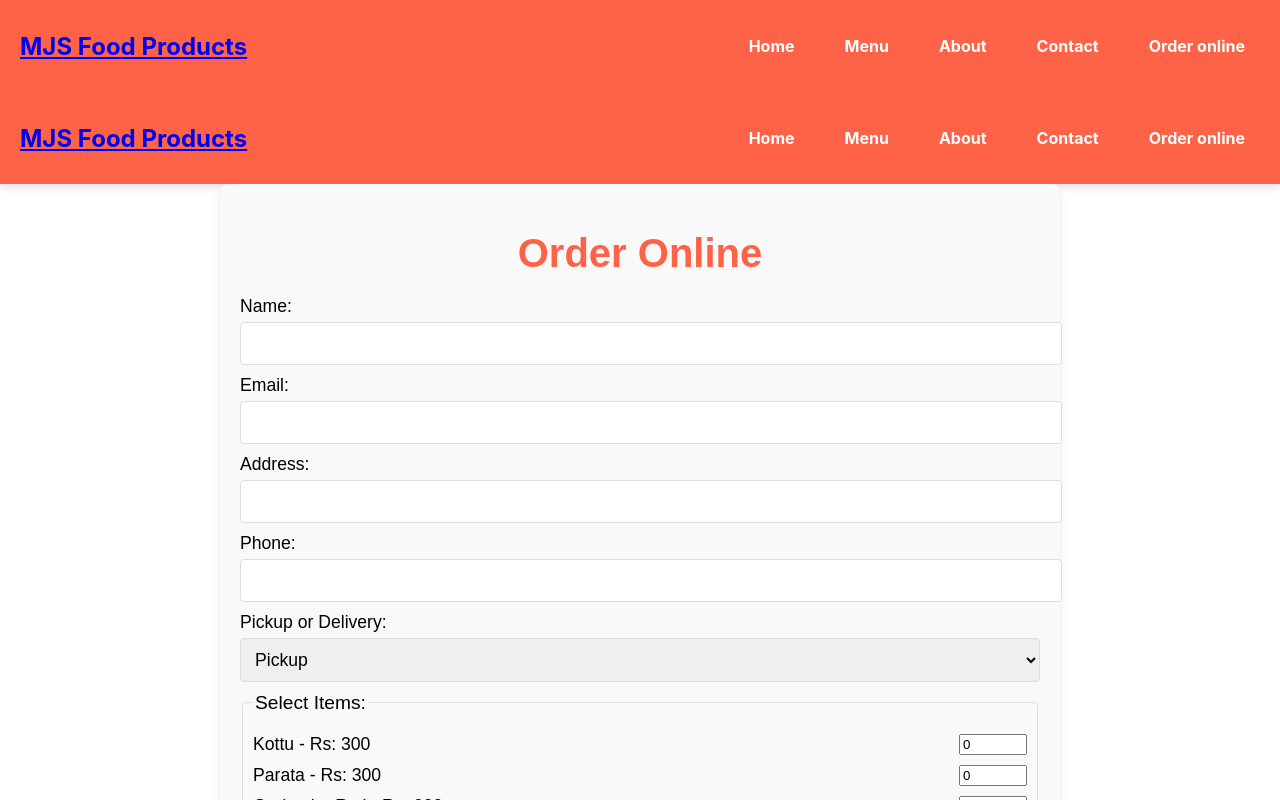
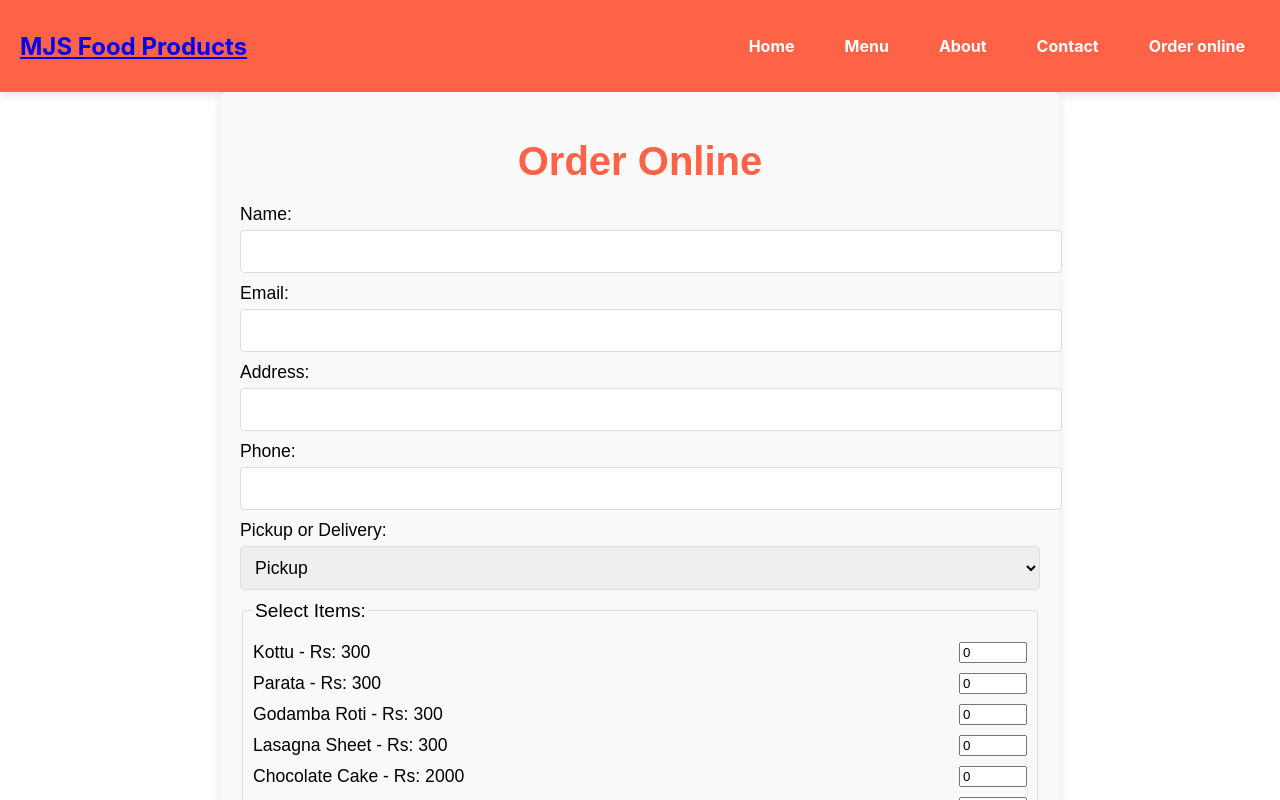
Before and after one commit to jayaniprofile/MJP, a React (Create React App) app in the folder mjp-food-products/: page /order-online in a window 1280 px wide. Shown: the top 800 px of the page. Built offline with nearby package versions, Linux system fonts and the light colour scheme.

Commit message:
order online style structure changed

```diff
--- a/mjp-food-products/src/App.js
+++ b/mjp-food-products/src/App.js
@@ -6,7 +6,7 @@ import Home from "./components/Home/Home";
 import Menu from "./components/Menu/Menu";
 import About from "./components/About/About";
 import Contact from "./components/Contacts/Contact";
-import OrderOnline from "./components/OrderOnline";
+import OrderOnline from "./components/OrderOnline/OrderOnline";
 
 function App() {
   return (
--- /dev/null
+++ b/mjp-food-products/src/components/OrderOnline/Order.styled.js
@@ -0,0 +1,95 @@
+import styled from "styled-components";
+import { breakpoint } from "../../utils/breakpoints";
+
+export const OrderOnlineStyled = styled.div`
+  font-family: Arial, sans-serif;
+  max-width: 800px;
+  margin: 0 auto;
+  padding: 20px;
+  background-color: #f9f9f9;
+  border-radius: 8px;
+  box-shadow: 0 4px 8px rgba(0, 0, 0, 0.1);
+
+  h1 {
+    text-align: center;
+    margin-bottom: 20px;
+    font-size: 2.5em;
+    color: #ff6347; /* Tomato color */
+  }
+
+  form {
+    display: flex;
+    flex-direction: column;
+  }
+
+  label {
+    margin-bottom: 10px;
+    font-size: 1.1em;
+  }
+
+  input[type="text"],
+  input[type="email"],
+  input[type="tel"],
+  select,
+  textarea {
+    width: 100%;
+    padding: 10px;
+    margin-top: 5px;
+    border: 1px solid #ddd;
+    border-radius: 4px;
+    font-size: 1em;
+  }
+
+  fieldset {
+    margin-bottom: 15px;
+    padding: 10px;
+    border: 1px solid #ddd;
+    border-radius: 4px;
+  }
+
+  legend {
+    font-size: 1.2em;
+    margin-bottom: 10px;
+  }
+
+  .item-label {
+    display: flex;
+    align-items: center;
+    margin-bottom: 10px;
+
+    span {
+      flex: 1;
+    }
+
+    input[type="number"] {
+      width: 60px;
+      margin-left: 10px;
+    }
+  }
+
+  textarea {
+    resize: vertical;
+    height: 100px;
+  }
+
+  h2 {
+    text-align: center;
+    margin-top: 20px;
+    font-size: 1.5em;
+  }
+
+  button {
+    padding: 15px;
+    background-color: #ff6347; /* Tomato color */
+    color: white;
+    border: none;
+    border-radius: 4px;
+    font-size: 1.2em;
+    cursor: pointer;
+    transition: background-color 0.3s ease;
+
+    &:hover {
+      background-color: #e5533b;
+    }
+  }
+`;
--- a/mjp-food-products/src/components/OrderOnline.js
+++ b/mjp-food-products/src/components/OrderOnline/OrderOnline.jsx
@@ -1,7 +1,5 @@
 import React, { useState } from "react";
-import "../style/OrderOnline.css";
-import Footer from "./Footer";
-import Header from "./Header/Header";
+import { OrderOnlineStyled } from "./Order.styled";
 
 function OrderOnline() {
   const [formData, setFormData] = useState({
@@ -80,8 +78,7 @@ function OrderOnline() {
 
   return (
     <>
-      <Header />
-      <div className="order-online">
+      <OrderOnlineStyled>
         <h1>Order Online</h1>
         <form onSubmit={handleSubmit}>
           <label>
@@ -165,8 +162,7 @@ function OrderOnline() {
           <h2>Total Price: Rs: {calculateTotal()}</h2>
           <button type="submit">Submit Order</button>
         </form>
-      </div>
-      <Footer />
+      </OrderOnlineStyled>
     </>
   );
 }
```
